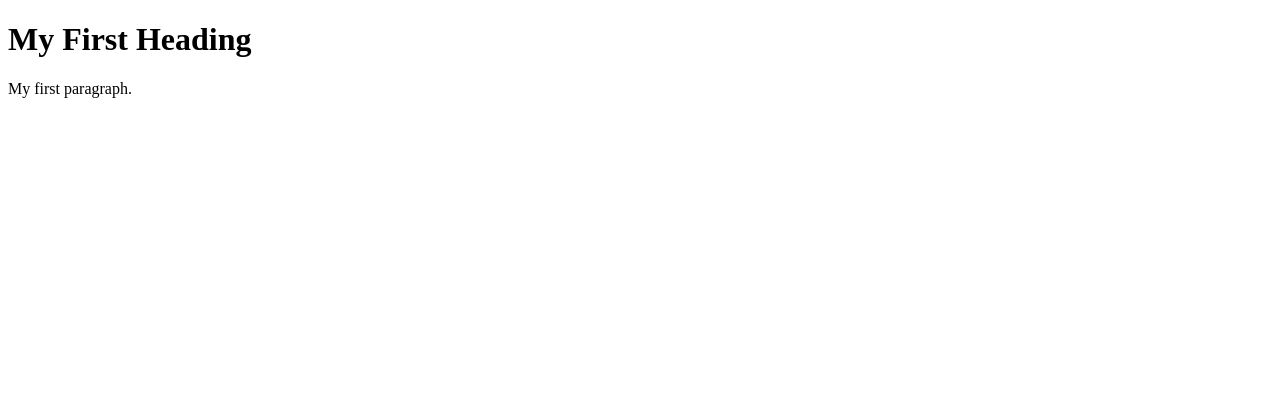
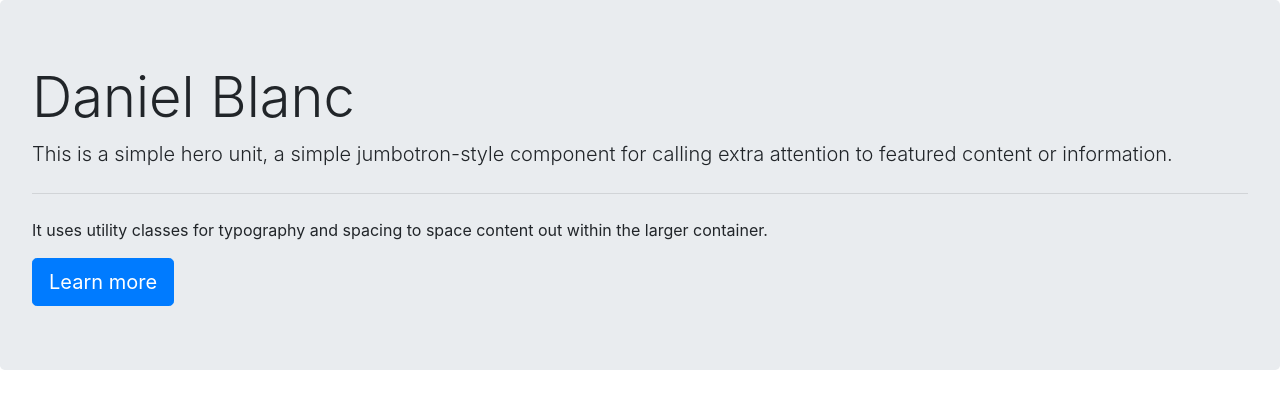
Before and after one commit to danblanc/aboutme, a plain HTML site: page index.html in a window 1280 px wide. Drawn offline with nearby package versions, Linux system fonts and the light colour scheme.

Commit message:
Update index.html

```diff
--- a/index.html
+++ b/index.html
@@ -1,12 +1,21 @@
 <!DOCTYPE html>
 <html>
 <head>
-<title>Page Title</title>
+<title>Daniel Blanc</title>
+<link rel="stylesheet" href="https://stackpath.bootstrapcdn.com/bootstrap/4.4.1/css/bootstrap.min.css" integrity="sha384-Vkoo8x4CGsO3+Hhxv8T/Q5PaXtkKtu6ug5TOeNV6gBiFeWPGFN9MuhOf23Q9Ifjh" crossorigin="anonymous">
 </head>
 <body>
 
-<h1>My First Heading</h1>
-<p>My first paragraph.</p>
+  <div class="jumbotron">
+    <h1 class="display-4">Daniel Blanc</h1>
+    <p class="lead">This is a simple hero unit, a simple jumbotron-style component for calling extra attention to featured content or information.</p>
+    <hr class="my-4">
+    <p>It uses utility classes for typography and spacing to space content out within the larger container.</p>
+    <a class="btn btn-primary btn-lg" href="#" role="button">Learn more</a>
+  </div>
 
+  <script src="https://code.jquery.com/jquery-3.4.1.slim.min.js" integrity="sha384-J6qa4849blE2+poT4WnyKhv5vZF5SrPo0iEjwBvKU7imGFAV0wwj1yYfoRSJoZ+n" crossorigin="anonymous"></script>
+  <script src="https://cdn.jsdelivr.net/npm/popper.js@1.16.0/dist/umd/popper.min.js" integrity="sha384-Q6E9RHvbIyZFJoft+2mJbHaEWldlvI9IOYy5n3zV9zzTtmI3UksdQRVvoxMfooAo" crossorigin="anonymous"></script>
+  <script src="https://stackpath.bootstrapcdn.com/bootstrap/4.4.1/js/bootstrap.min.js" integrity="sha384-wfSDF2E50Y2D1uUdj0O3uMBJnjuUD4Ih7YwaYd1iqfktj0Uod8GCExl3Og8ifwB6" crossorigin="anonymous"></script>
 </body>
 </html>
```
